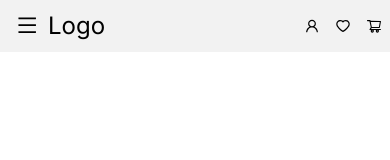
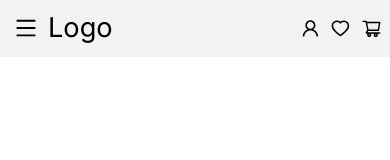
Before and after one commit to mrvozturk/DigitalEmporium, a Next.js app: page / in a window 390 px wide. Shown: the top 160 px of the page. Built offline with nearby package versions, Linux system fonts and the light colour scheme.

Commit message:
font-size

```diff
--- a/src/components/header/index.module.css
+++ b/src/components/header/index.module.css
@@ -53,7 +53,7 @@
   }
 
   .logo {
-    font-size: 1.5rem;
+    font-size: 1.8rem;
     margin-left: 40px;
   }
 
@@ -66,5 +66,19 @@
 
   .navbarLinks .icon {
     display: block;
+    font-size: 1.5rem;
   }
 }
+@media (max-width: 568px) {
+  .navbarLinks ul {
+    gap: 10px;
+  }
+
+  .logo {
+    font-size: 1.7rem;
+  }
+
+  .navbarLinks .icon {
+    font-size: 1.3rem;
+  }
+}
--- a/src/components/header/sideBar.module.css
+++ b/src/components/header/sideBar.module.css
@@ -105,13 +105,13 @@
   }
   .sidebarToggle {
     border: none;
-    font-size: 1.4rem;
+    font-size: 1.7rem;
     cursor: pointer;
     margin-right: 20px;
     margin-left: 0;
     position: absolute;
-    top: 0.85rem;
-    left: 1.1rem;
+    top: 1rem;
+    left: 0.8rem;
     display: block;
   }
   .sidebarToggle:focus {
@@ -180,8 +180,9 @@
     height: 200px;
   }
   .sidebarToggle {
-    top: 0.9rem;
-    left: 1rem;
+    top: 1rem;
+    left: 0.9rem;
+    font-size: 1.5rem;
   }
   .categoryLinks li {
     margin-bottom: 10px;
```
